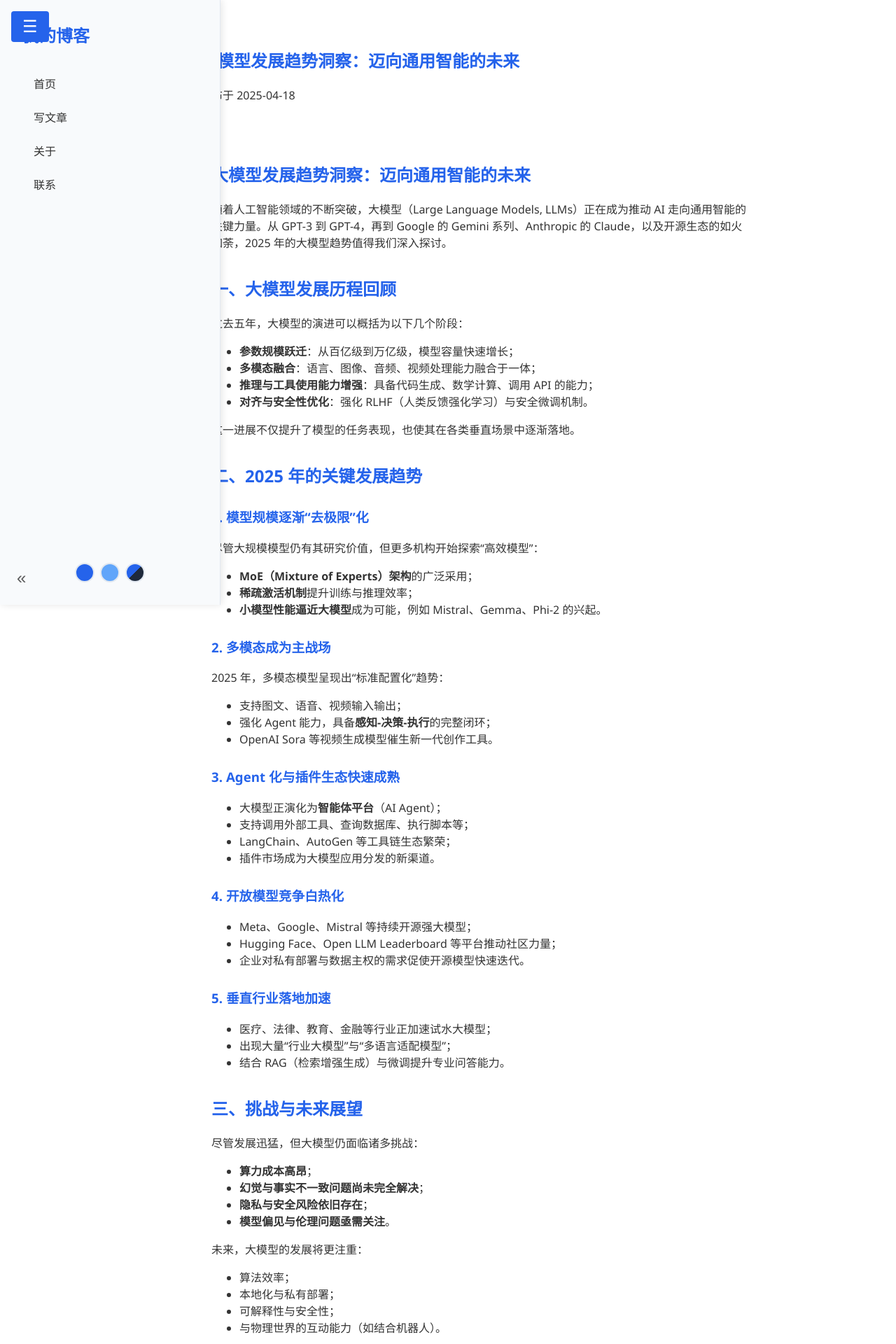
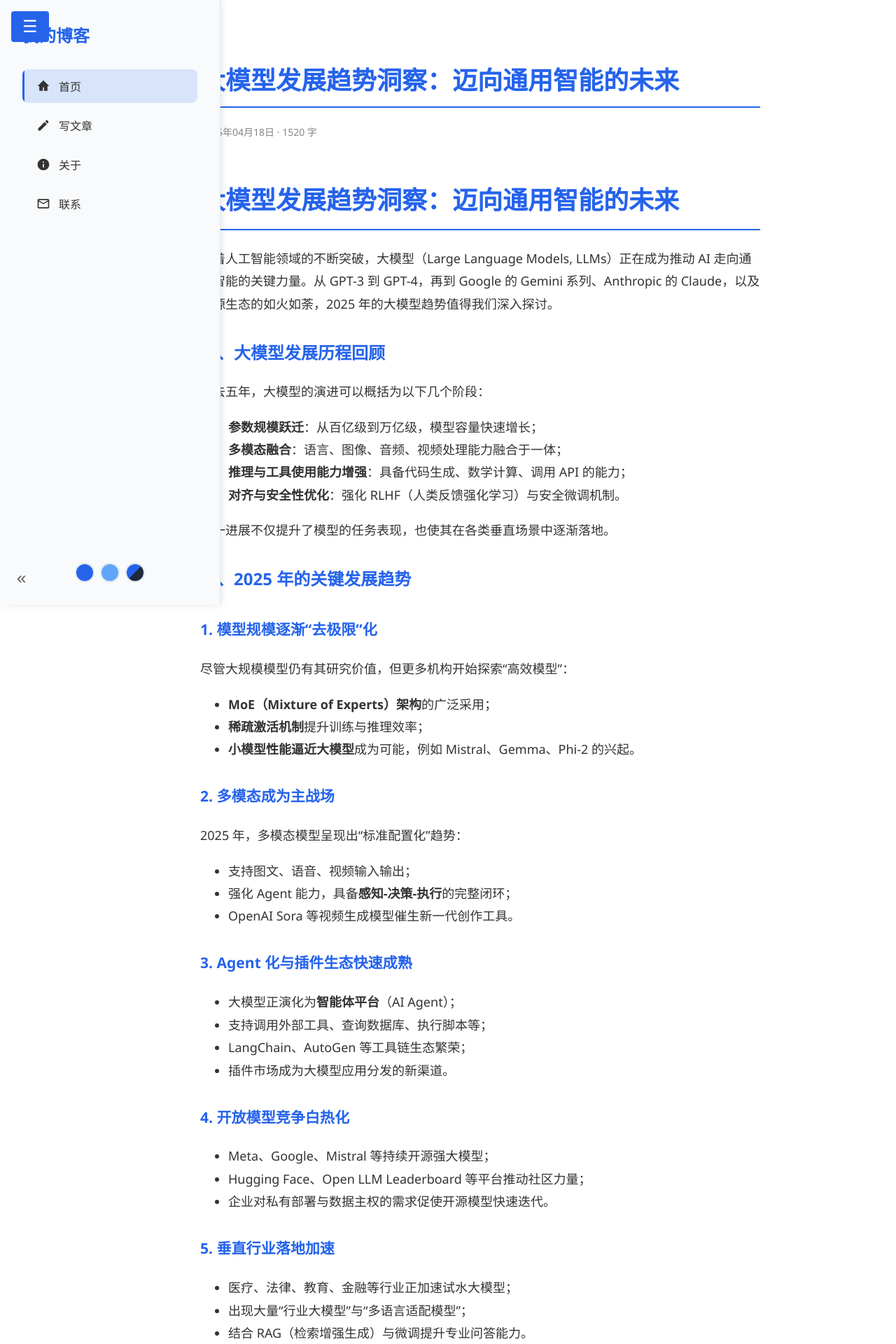
Before and after one commit to Flouho/test_mcp, a Flask app: page /post/1 in a window 1280 px wide. Shown: the top 1920 px of the page at 70% size. Run offline with Flask 2, Linux system fonts and the light colour scheme; data comes from the database, SQL or seed files in the repository; both versions use the stored data as it was after the commit.

```diff
--- a/static/style.css
+++ b/static/style.css
@@ -59,15 +59,62 @@ body {
 }
 
 .nav-link {
-    padding: 0.5rem 1rem;
+    display: flex;
+    align-items: center;
+    gap: 0.75rem;
+    padding: 0.75rem 1.25rem;
+    border-radius: 0.5rem;
+    color: var(--text-color);
     text-decoration: none;
-    color: var(--text-color);
-    border-radius: 0.25rem;
-    transition: background-color 0.2s;
+    transition: all 0.2s cubic-bezier(0.4, 0, 0.2, 1);
+    position: relative;
+    overflow: hidden;
 }
 
 .nav-link:hover {
-    background-color: rgba(0, 0, 0, 0.1);
+    background-color: color-mix(in srgb, var(--primary-color) 10%, transparent);
+}
+
+.nav-link.active {
+    background-color: color-mix(in srgb, var(--primary-color) 15%, transparent);
+    font-weight: 500;
+}
+
+.nav-link.active::before {
+    content: "";
+    position: absolute;
+    left: 0;
+    top: 0;
+    bottom: 0;
+    width: 3px;
+    background-color: var(--primary-color);
+    border-radius: 0 4px 4px 0;
+}
+
+.icon {
+    width: 1.25rem;
+    height: 1.25rem;
+    fill: currentColor;
+}
+
+/* 移动端优化 */
+@media (max-width: 768px) {
+    .nav-link span {
+        display: none;
+    }
+
+    .nav-link {
+        justify-content: center;
+        padding: 0.75rem;
+    }
+
+    .nav-link.active::before {
+        width: 100%;
+        height: 2px;
+        top: auto;
+        bottom: 0;
+        border-radius: 2px;
+    }
 }
 
 .content {
@@ -75,6 +122,37 @@ body {
     padding: 2rem;
     max-width: 800px;
     margin: 0 auto;
+    line-height: 1.6;
+}
+
+.content h1 {
+    font-size: 2.25rem;
+    margin: 2rem 0 1.5rem;
+    border-bottom: 2px solid var(--primary-color);
+    padding-bottom: 0.5rem;
+}
+
+.content h2 {
+    font-size: 1.875rem;
+    margin: 1.5rem 0 1rem;
+    color: color-mix(in srgb, var(--primary-color) 80%, var(--text-color));
+}
+
+.post-meta {
+    color: color-mix(in srgb, var(--text-color) 60%, transparent);
+    font-size: 0.875rem;
+    margin-bottom: 1.5rem;
+}
+
+.post-content {
+    font-size: 1.125rem;
+    margin-bottom: 2rem;
+}
+
+.post-actions {
+    display: flex;
+    gap: 1rem;
+    margin-top: 2rem;
 }
 
 .theme-switcher {
@@ -99,11 +177,38 @@ body {
     margin-top: 1.5em;
 }
 
-.content pre {
-    background: rgba(0, 0, 0, 0.05);
-    padding: 1rem;
-    border-radius: 0.5rem;
+.post-content {
+    font-size: 1.125rem;
+    line-height: 1.8;
+}
+
+.post-content h2 {
+    font-size: 1.5rem;
+    margin: 2rem 0 1rem;
+    color: var(--primary-color);
+}
+
+.post-content pre {
+    background: color-mix(in srgb, var(--primary-color) 10%, var(--bg-color));
+    padding: 1.5rem;
+    border-radius: 0.75rem;
     overflow-x: auto;
+    border-left: 4px solid var(--primary-color);
+    margin: 1.5rem 0;
+}
+
+.post-content code {
+    font-family: 'JetBrains Mono', monospace;
+    padding: 0.2em 0.4em;
+    background-color: color-mix(in srgb, var(--primary-color) 15%, transparent);
+    border-radius: 0.3em;
+}
+
+.post-content blockquote {
+    border-left: 4px solid color-mix(in srgb, var(--primary-color) 50%, transparent);
+    margin: 1.5rem 0;
+    padding: 0.5rem 1rem;
+    color: color-mix(in srgb, var(--text-color) 80%, transparent);
 }
 
 .content code {
--- a/templates/base.html
+++ b/templates/base.html
@@ -5,6 +5,12 @@
     <meta name="viewport" content="width=device-width, initial-scale=1.0">
     <title>{% block title %}我的博客{% endblock %}</title>
     <link rel="stylesheet" href="{{ url_for('static', filename='style.css') }}">
+    <svg style="display: none;">
+        <symbol id="icon-home" viewBox="0 0 24 24"><path d="M12 2L2 12h3v8h6v-6h2v6h6v-8h3L12 2z"/></symbol>
+        <symbol id="icon-edit" viewBox="0 0 24 24"><path d="M3 17.25V21h3.75L17.81 9.94l-3.75-3.75L3 17.25zM20.71 7.04c.39-.39.39-1.02 0-1.41l-2.34-2.34c-.39-.39-1.02-.39-1.41 0l-1.83 1.83 3.75 3.75 1.83-1.83z"/></symbol>
+        <symbol id="icon-info" viewBox="0 0 24 24"><path d="M12 2C6.48 2 2 6.48 2 12s4.48 10 10 10 10-4.48 10-10S17.52 2 12 2zm1 15h-2v-6h2v6zm0-8h-2V7h2v2z"/></symbol>
+        <symbol id="icon-mail" viewBox="0 0 24 24"><path d="M20 4H4c-1.1 0-1.99.9-1.99 2L2 18c0 1.1.9 2 2 2h16c1.1 0 2-.9 2-2V6c0-1.1-.9-2-2-2zm0 14H4V8l8 5 8-5v10zm-8-7L4 6h16l-8 5z"/></symbol>
+    </svg>
     <script>
         // Theme switching logic
         function setTheme(theme) {
@@ -31,10 +37,22 @@
         <aside class="sidebar" id="sidebar">
             <h1 class="logo">我的博客</h1>
             <nav class="nav">
-                <a href="{{ url_for('index') }}" class="nav-link">首页</a>
-                <a href="{{ url_for('create') }}" class="nav-link">写文章</a>
-                <a href="/about" class="nav-link">关于</a>
-                <a href="/contact" class="nav-link">联系</a>
+                <a href="{{ url_for('index') }}" class="nav-link active">
+                    <svg class="icon"><use xlink:href="#icon-home"></use></svg>
+                    <span>首页</span>
+                </a>
+                <a href="{{ url_for('create') }}" class="nav-link">
+                    <svg class="icon"><use xlink:href="#icon-edit"></use></svg>
+                    <span>写文章</span>
+                </a>
+                <a href="{{ url_for('about') }}" class="nav-link">
+                    <svg class="icon"><use xlink:href="#icon-info"></use></svg>
+                    <span>关于</span>
+                </a>
+                <a href="{{ url_for('contact') }}" class="nav-link">
+                    <svg class="icon"><use xlink:href="#icon-mail"></use></svg>
+                    <span>联系</span>
+                </a>
             </nav>
             <div class="theme-colors">
                 <div class="theme-color" style="background: #2563eb;" onclick="setTheme('light')" title="浅色主题"></div>
--- a/templates/post.html
+++ b/templates/post.html
@@ -3,9 +3,31 @@
 {% block title %}{{ post.title }} - 我的博客{% endblock %}
 
 {% block content %}
-    <article>
-        <h2>{{ post.title }}</h2>
-        <p class="meta">发布于 {{ post.created_at.strftime('%Y-%m-%d') }}</p>
-        <div class="content">{{ post.content|markdown }}</div>
-    </article>
+<article class="post-detail">
+    <header>
+        <h1>{{ post.title }}</h1>
+        <div class="post-meta">
+            <time datetime="{{ post.created_at.isoformat() }}">
+                {{ post.created_at.strftime('%Y年%m月%d日') }}
+            </time>
+            <span>·</span>
+            <span>{{ post.content|length }} 字</span>
+        </div>
+    </header>
+
+    <div class="post-content">
+        {{ post.content|markdown }}
+    </div>
+
+    <div class="post-actions">
+        <a href="{{ url_for('edit', post_id=post.id) }}" class="edit-btn">
+            <svg class="icon" viewBox="0 0 24 24"><path d="M3 17.25V21h3.75L17.81 9.94l-3.75-3.75L3 17.25zM20.71 7.04c.39-.39.39-1.02 0-1.41l-2.34-2.34c-.39-.39-1.02-.39-1.41 0l-1.83 1.83 3.75 3.75 1.83-1.83z"/></svg>
+            编辑文章
+        </a>
+        <a href="{{ url_for('index') }}" class="cancel-btn">
+            <svg class="icon" viewBox="0 0 24 24"><path d="M19 6.41L17.59 5 12 10.59 6.41 5 5 6.41 10.59 12 5 17.59 6.41 19 12 13.41 17.59 19 19 17.59 13.41 12z"/></svg>
+            返回列表
+        </a>
+    </div>
+</article>
 {% endblock %}
```
Also changed, not shown: blog.db.
